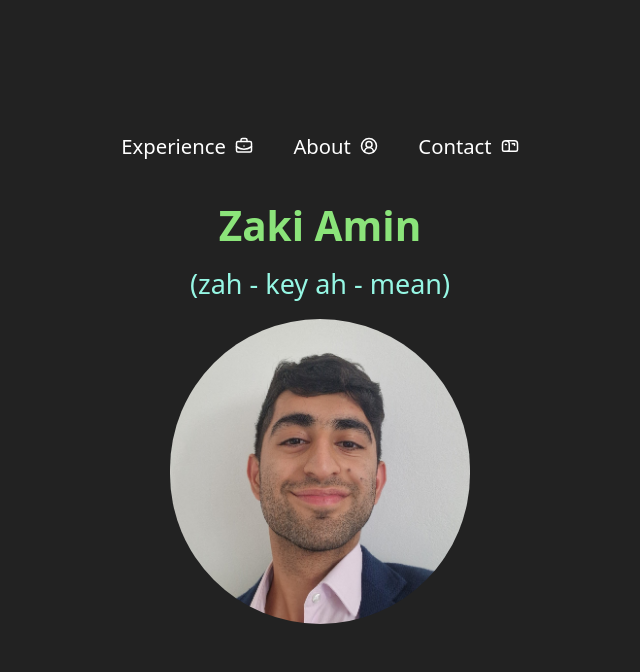
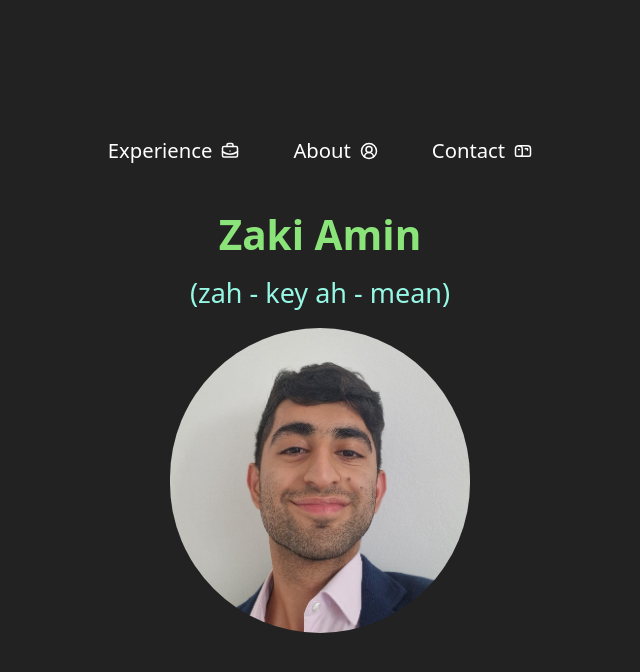
Before and after one commit to zaki-amin/personal-website, a Next.js app: page / in a window 1280 px wide. Shown: the top 672 px of the page, without its empty margins (320-960 px from the left). Built offline with nearby package versions, Linux system fonts and the light colour scheme.

Commit message:
feat: color nav bar links blue on hover

```diff
--- a/src/myComponents/navigation/AllLinks.tsx
+++ b/src/myComponents/navigation/AllLinks.tsx
@@ -2,7 +2,6 @@ import { FC } from 'react'
 import {
   NavigationMenu,
   NavigationMenuList,
-  navigationMenuTriggerStyle,
 } from '@/components/ui/navigation-menu'
 import NavigationItem from '@/myComponents/navigation/NavigationItem'
 import {
@@ -14,10 +13,10 @@ import {
 const AllLinks: FC = () => {
   return (
     <NavigationMenu className='p-4 mt-8'>
-      <NavigationMenuList className={navigationMenuTriggerStyle()}>
-        <NavigationItem href='/experience' icon={<ExperienceIcon />} />
-        <NavigationItem href='/about' icon={<AboutIcon />} />
-        <NavigationItem href='/contact' icon={<ContactIcon />} />
+      <NavigationMenuList className='gap-8'>
+        <NavigationItem href='/experience' content={<ExperienceIcon />} />
+        <NavigationItem href='/about' content={<AboutIcon />} />
+        <NavigationItem href='/contact' content={<ContactIcon />} />
       </NavigationMenuList>
     </NavigationMenu>
   )
--- a/src/myComponents/navigation/NavigationItem.tsx
+++ b/src/myComponents/navigation/NavigationItem.tsx
@@ -2,21 +2,20 @@ import Link from 'next/link'
 import {
   NavigationMenuItem,
   NavigationMenuLink,
-  navigationMenuTriggerStyle,
 } from '@/components/ui/navigation-menu'
 import { FC, ReactNode } from 'react'
 
 interface NavigationItemProps {
   href: string
-  icon: ReactNode
+  content: ReactNode
 }
 
-const NavigationItem: FC<NavigationItemProps> = ({ href, icon }) => {
+const NavigationItem: FC<NavigationItemProps> = ({ href, content }) => {
   return (
     <NavigationMenuItem>
       <Link href={href} legacyBehavior passHref>
-        <NavigationMenuLink className={navigationMenuTriggerStyle()}>
-          {icon}
+        <NavigationMenuLink className='hover:text-blue-400'>
+          {content}
         </NavigationMenuLink>
       </Link>
     </NavigationMenuItem>
```
